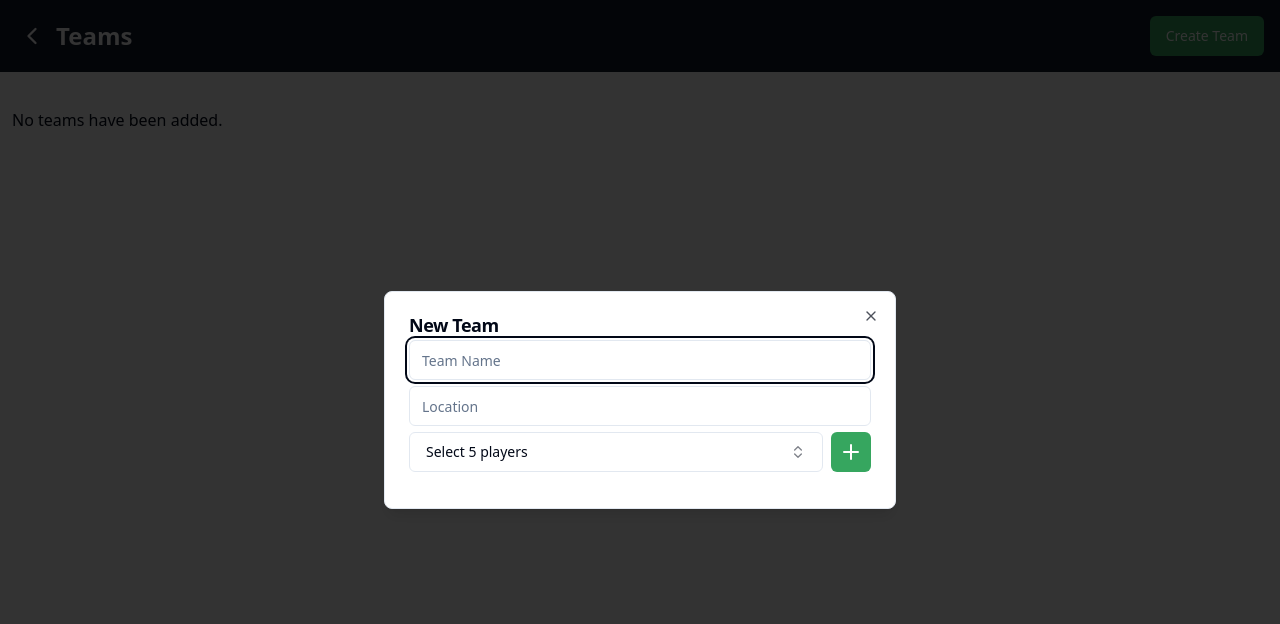
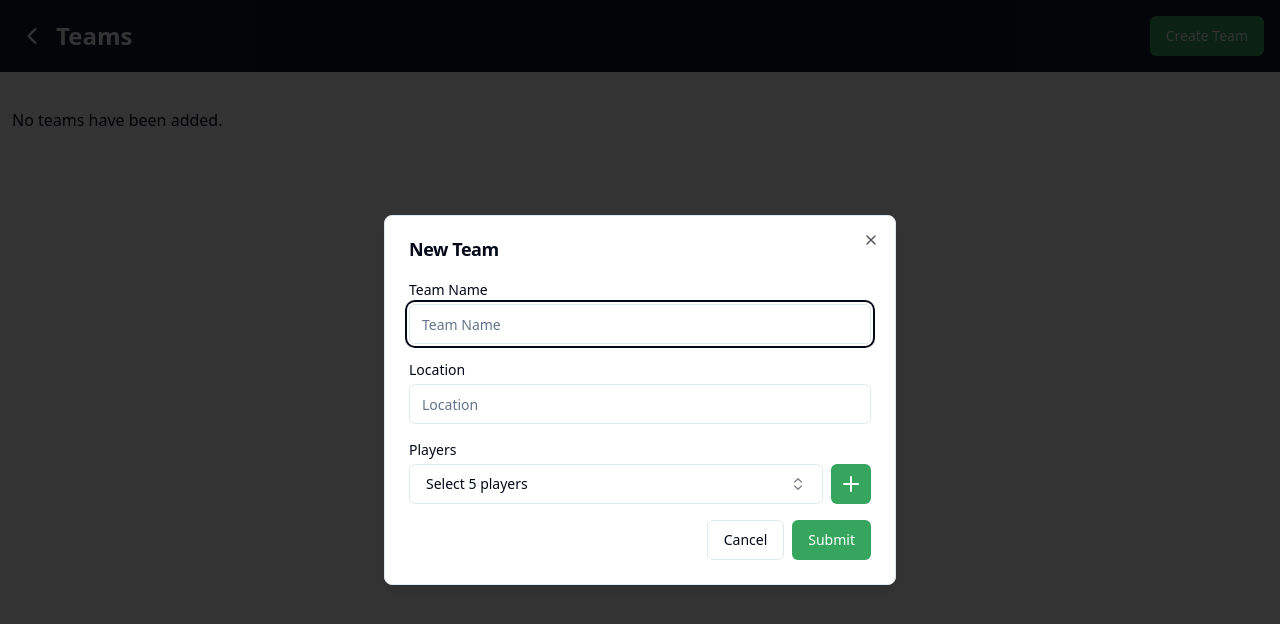
Before and after one commit to kevincrossgrove/Statsketball, a React (Vite) app: page /teams in a window 1280 px wide. Both pictures are taken after a click on the button "Create Team". Shown: the top 624 px of the page. Built offline with nearby package versions, Linux system fonts and the light colour scheme.

Commit message:
Progress

```diff
--- a/src/Components/AppModal.tsx
+++ b/src/Components/AppModal.tsx
@@ -1,12 +1,6 @@
 import { useEffect, useRef } from "react";
 
-import {
-  Dialog,
-  DialogContent,
-  DialogDescription,
-  DialogHeader,
-  DialogTitle,
-} from "./ui/dialog";
+import { Dialog, DialogContent, DialogHeader, DialogTitle } from "./ui/dialog";
 
 export interface ModalProps {
   open: boolean;
@@ -16,8 +10,7 @@ export interface ModalProps {
 interface Props extends ModalProps {
   title: string;
   children: React.ReactNode;
-  dialogClassName?: string;
-  className?: string;
+  overlay?: boolean;
 }
 
 export default function AppModal({
@@ -25,8 +18,7 @@ export default function AppModal({
   onClose,
   title,
   children,
-  dialogClassName,
-  className,
+  overlay = true,
 }: Props) {
   const modalRef = useRef<HTMLDialogElement>(null);
 
@@ -37,7 +29,7 @@ export default function AppModal({
 
   return (
     <Dialog open={open} onOpenChange={onClose}>
-      <DialogContent>
+      <DialogContent overlay={overlay}>
         <DialogHeader>
           <DialogTitle>{title}</DialogTitle>
           {children}
--- a/src/Components/Modals/UpsertPlayerModal.tsx
+++ b/src/Components/Modals/UpsertPlayerModal.tsx
@@ -5,9 +5,15 @@ import { Button } from "../ui/button";
 import useCreateItem from "@/utils/useCreateItem";
 import { IPlayerPayloadSchema, IPlayerSchema } from "@/Types";
 
-interface Props extends ModalProps {}
+interface Props extends ModalProps {
+  overlay?: boolean;
+}
 
-export default function UpsertPlayerModal({ open, onClose }: Props) {
+export default function UpsertPlayerModal({
+  open,
+  onClose,
+  overlay = true,
+}: Props) {
   const [name, setName] = useState("");
   const [number, setNumber] = useState<number>(0);
   const [dateOfBirth, setDateOfBirth] = useState<Date>();
@@ -23,6 +29,7 @@ export default function UpsertPlayerModal({ open, onClose }: Props) {
       title={true ? "New Player" : "Editing Player"}
       open={open}
       onClose={onClose}
+      overlay={overlay}
     >
       <form
         onSubmit={handleSubmit}
--- a/src/Components/Modals/UpsertTeamModal.tsx
+++ b/src/Components/Modals/UpsertTeamModal.tsx
@@ -1,9 +1,12 @@
-import { useState } from "react";
+import { useMemo, useState } from "react";
 import AppInput from "../AppInput";
 import AppModal, { ModalProps } from "../AppModal";
 import { Option, SelectPicker } from "../ui/selectpicker";
-import { IPlayerSchema } from "@/Types";
+import { IPlayerSchema, ITeamPayloadSchema, ITeamSchema } from "@/Types";
 import useItems from "@/utils/useItems";
+import { Button } from "../ui/button";
+import useCreateItem from "@/utils/useCreateItem";
+import UpsertPlayerModal from "./UpsertPlayerModal";
 
 interface Props extends ModalProps {}
 
@@ -11,35 +14,120 @@ export default function UpsertTeamModal({ open, onClose }: Props) {
   const [teamName, setTeamName] = useState("");
   const [location, setLocation] = useState("");
   const [teamPlayers, setTeamPlayers] = useState<string[]>([]);
+  const [createPlayerModal, setCreatePlayerModal] = useState(false);
 
   const { items: players, loading: playersLoading } = useItems<IPlayerSchema>({
     dataSource: "players",
   });
+  const { create: createTeam, creating: creatingTeam } = useCreateItem<
+    ITeamPayloadSchema,
+    ITeamSchema
+  >("teams");
+
+  const playersMap = useMemo(() => {
+    if (!Array.isArray(players)) return {};
+
+    return players.reduce((acc, player) => {
+      acc[player.id] = player;
+      return acc;
+    }, {} as Record<string, IPlayerSchema>);
+  }, [players]);
 
   const playerOptions: Option[] = playersLoading
     ? []
-    : players?.map((player) => ({
+    : players?.flatMap((player) => {
+        if (teamPlayers.includes(player.id)) return [];
+
+        return [
+          {
             label: player.Name,
             value: player.id,
-      }));
+          },
+        ];
+      });
 
   return (
+    <>
       <AppModal
         open={open}
-      onClose={onClose}
+        onClose={handleClose}
         title={true ? "New Team" : "Editing Team"}
       >
-      <AppInput type="Text" placeholder="Team Name" required={true} />
-      <AppInput type="Text" placeholder="Location" required={false} />
+        <form
+          onSubmit={handleSubmit}
+          className="text-sm flex flex-col gap-1 pt-4"
+        >
+          <label>Team Name</label>
+          <AppInput
+            type="Text"
+            placeholder="Team Name"
+            required={true}
+            value={teamName}
+            onChange={(e) => setTeamName(e.target.value)}
+          />
+          <label>Location</label>
+          <AppInput
+            type="Text"
+            placeholder="Location"
+            required={false}
+            value={location}
+            onChange={(e) => setLocation(e.target.value)}
+          />
+          <label>Players</label>
           <SelectPicker
             placeholder="Select 5 players"
             required={true}
             options={playerOptions}
             value={""}
             onChange={(value) => setTeamPlayers((prev) => [...prev, value])}
-        label="Team"
-        onCreate={() => {}}
+            label="players"
+            onCreate={() => setCreatePlayerModal(true)}
           />
+          {teamPlayers.length > 0 &&
+            teamPlayers.map((playerID) => {
+              const player = playersMap[playerID];
+              return <div>{player?.Name}</div>;
+            })}
+          <div className="flex justify-end gap-2">
+            <Button variant="outline" onClick={handleClose}>
+              Cancel
+            </Button>
+            <Button
+              type="submit"
+              variant="green"
+              loading={creatingTeam}
+              loadingText="Saving..."
+            >
+              Submit
+            </Button>
+          </div>
+        </form>
       </AppModal>
+      <UpsertPlayerModal
+        open={createPlayerModal}
+        onClose={() => setCreatePlayerModal(false)}
+        overlay={false}
+      />
+    </>
   );
+
+  function handleClose() {
+    setTeamName("");
+    setLocation("");
+    setTeamPlayers([]);
+    onClose();
   }
+
+  function handleSubmit(e: React.FormEvent<HTMLFormElement>) {
+    e.preventDefault();
+
+    createTeam({
+      payload: {
+        Name: teamName,
+        Location: location,
+        Players: teamPlayers,
+      },
+      onSuccess: handleClose,
+    });
+  }
+}
--- a/src/Components/ui/dialog.tsx
+++ b/src/Components/ui/dialog.tsx
@@ -12,27 +12,38 @@ const DialogPortal = DialogPrimitive.Portal;
 
 const DialogClose = DialogPrimitive.Close;
 
+interface DialogOverlayExtraProps
+  extends React.ComponentPropsWithoutRef<typeof DialogPrimitive.Overlay> {
+  overlay?: boolean;
+}
+
 const DialogOverlay = React.forwardRef<
   React.ElementRef<typeof DialogPrimitive.Overlay>,
-  React.ComponentPropsWithoutRef<typeof DialogPrimitive.Overlay>
->(({ className, ...props }, ref) => (
+  DialogOverlayExtraProps
+>(({ className, overlay, ...props }, ref) => (
   <DialogPrimitive.Overlay
     ref={ref}
     className={cn(
-      "fixed inset-0 z-50 bg-black/80  data-[state=open]:animate-in data-[state=closed]:animate-out data-[state=closed]:fade-out-0 data-[state=open]:fade-in-0",
-      className
+      "fixed inset-0 z-50   data-[state=open]:animate-in data-[state=closed]:animate-out data-[state=closed]:fade-out-0 data-[state=open]:fade-in-0",
+      className,
+      overlay === true && "bg-black/80"
     )}
     {...props}
   />
 ));
 DialogOverlay.displayName = DialogPrimitive.Overlay.displayName;
 
+interface DialogExtraProps
+  extends React.ComponentPropsWithoutRef<typeof DialogPrimitive.Content> {
+  overlay?: boolean;
+}
+
 const DialogContent = React.forwardRef<
   React.ElementRef<typeof DialogPrimitive.Content>,
-  React.ComponentPropsWithoutRef<typeof DialogPrimitive.Content>
->(({ className, children, ...props }, ref) => (
+  DialogExtraProps
+>(({ className, children, overlay, ...props }, ref) => (
   <DialogPortal>
-    <DialogOverlay />
+    <DialogOverlay overlay={typeof overlay === "boolean" ? overlay : true} />
     <DialogPrimitive.Content
       ref={ref}
       className={cn(
--- a/src/Pages/Teams/Teams.tsx
+++ b/src/Pages/Teams/Teams.tsx
@@ -2,7 +2,7 @@ import { useState } from "react";
 import useItems from "../../utils/useItems";
 import AppBasicTable from "../../components/AppBasicTable";
 import AppHeader from "../../components/AppHeader";
-import { ITeamSchema, TeamSchema } from "../../Types";
+import { ITeamSchema } from "../../Types";
 import UpsertTeamModal from "../../components/modals/UpsertTeamModal";
 import { useNavigate } from "react-router-dom";
 import { Button } from "@/components/ui/button";
@@ -13,8 +13,6 @@ export default function Teams() {
   });
   const [createTeamModalOpen, setCreateTeamModalOpen] = useState(false);
   const navigate = useNavigate();
-
-  console.log(TeamSchema);
 
   return (
     <>
--- a/src/Types.ts
+++ b/src/Types.ts
@@ -22,7 +22,7 @@ export const PlayerSchema = PlayerPayloadSchema.merge(IdSchema);
 export const TeamPayloadSchema = z.object({
   Name: z.string(),
   Location: z.string(),
-  Players: z.array(PlayerSchema),
+  Players: z.array(z.string()),
 });
 
 export const TeamSchema = TeamPayloadSchema.merge(IdSchema);
```
Lines whose indentation alone changed are shown as unchanged.
